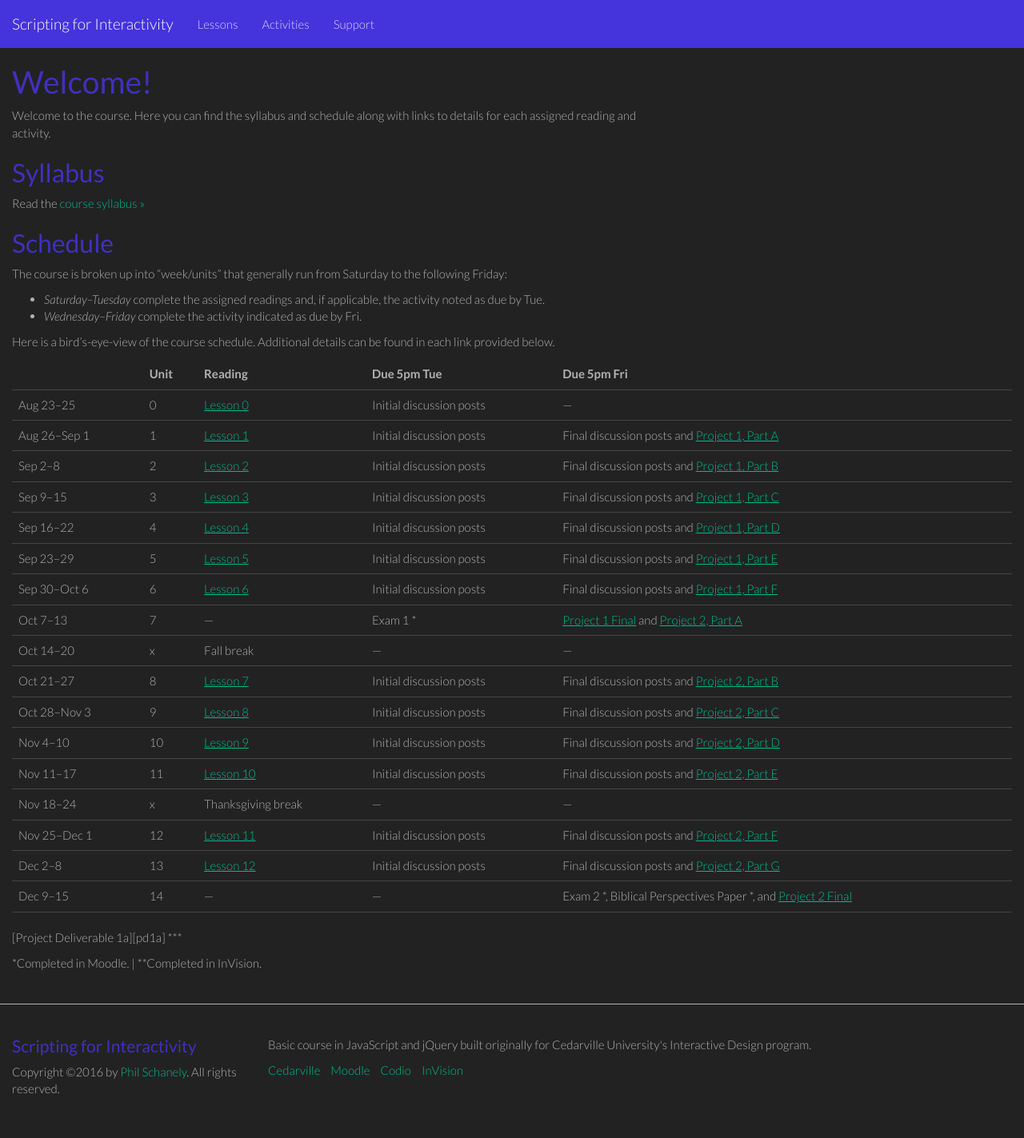
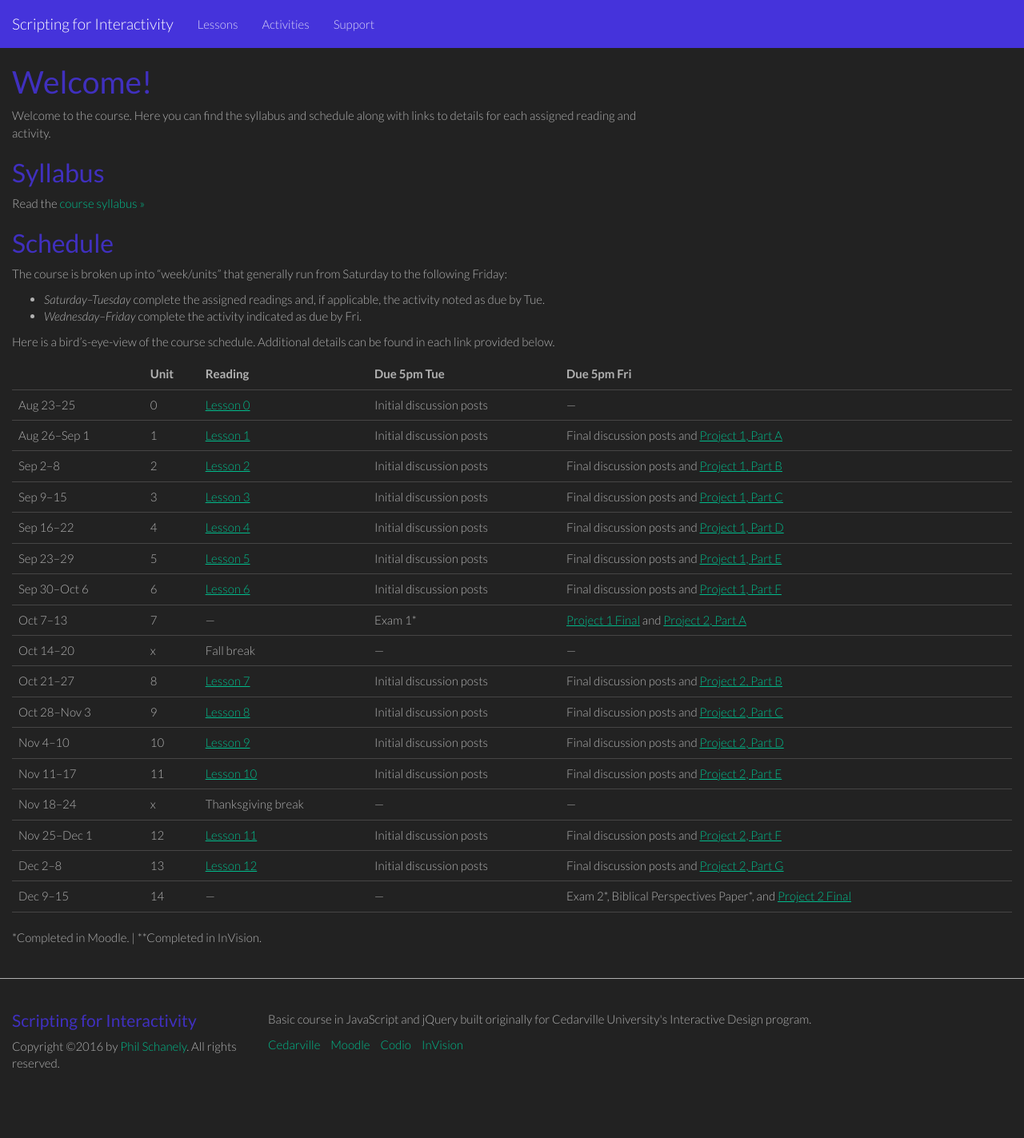
Before and after one commit to philschanely/course-ux, a Jekyll site: the page built from index.md, in a window 1280 px wide. Shown: the whole page at 80% size. Built offline with Jekyll 4.4.1, drawn with Linux system fonts in a browser that asks for light colours; after the commit the page ends 1391 px from its top, so only the background shows below that.

Commit message:
More small fixes

```diff
--- a/index.md
+++ b/index.md
@@ -26,7 +26,7 @@ Here is a bird's-eye-view of the course schedule. Additional details can be foun
 | Sep 16--22    | 4    | [Lesson 4][l4]  | Initial discussion posts | Final discussion posts and [Project 1, Part D][p1] |
 | Sep 23--29    | 5    | [Lesson 5][l5]  | Initial discussion posts | Final discussion posts and [Project 1, Part E][p1] |
 | Sep 30--Oct 6 | 6    | [Lesson 6][l6]  | Initial discussion posts | Final discussion posts and [Project 1, Part F][p1] |
-| Oct 7--13     | 7    | ---             | Exam 1 *                 | [Project 1 Final][p1] and [Project 2, Part A][p2]  |
+| Oct 7--13     | 7    | ---             | Exam 1\*                 | [Project 1 Final][p1] and [Project 2, Part A][p2]  |
 | Oct 14--20    | x    | Fall break      | --- | --- |
 | Oct 21--27    | 8    | [Lesson 7][l7]     | Initial discussion posts | Final discussion posts and [Project 2, Part B][p2] |
 | Oct 28--Nov 3 | 9    | [Lesson 8][l8]     | Initial discussion posts | Final discussion posts and [Project 2, Part C][p2] |
@@ -35,9 +35,7 @@ Here is a bird's-eye-view of the course schedule. Additional details can be foun
 | Nov 18--24    | x    | Thanksgiving break | --- | --- |
 | Nov 25--Dec 1 | 12   | [Lesson 11][l11]   | Initial discussion posts | Final discussion posts and [Project 2, Part F][p2] |
 | Dec 2--8      | 13   | [Lesson 12][l12]   | Initial discussion posts | Final discussion posts and [Project 2, Part G][p2] |
-| Dec 9--15     | 14   | ---                | --- | Exam 2 *, Biblical Perspectives Paper *, and [Project 2 Final][p2] |
-
-[Project Deliverable 1a][pd1a] ***
+| Dec 9--15     | 14   | ---                | --- | Exam 2\*, Biblical Perspectives Paper\*, and [Project 2 Final][p2] |
 
 \*Completed in Moodle. \| \*\*Completed in InVision.
 
```
Also changed, not shown: _lessons/00-introduction.md (+2 -0 lines).
